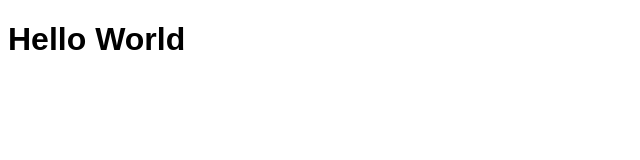
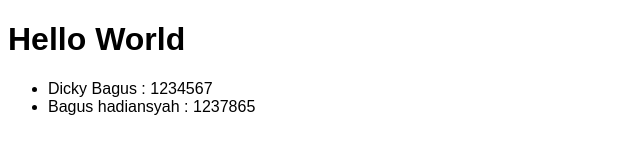
Before and after one commit to Dicky-bagus/wpu-git-test, a plain HTML site: page index.html in a window 1280 px wide. Shown: the whole page, without its empty margins (0-640 px from the left). Drawn offline with Linux system fonts and the light colour scheme.

Commit message:
menambahkan data index.html

```diff
--- a/index.html
+++ b/index.html
@@ -10,6 +10,10 @@
 
 <body>
     <h1>Hello World</h1>
+    <ul>
+        <li>Dicky Bagus : 1234567</li>
+        <li>Bagus hadiansyah : 1237865</li>
+    </ul>
 </body>
 
 </html>
```
